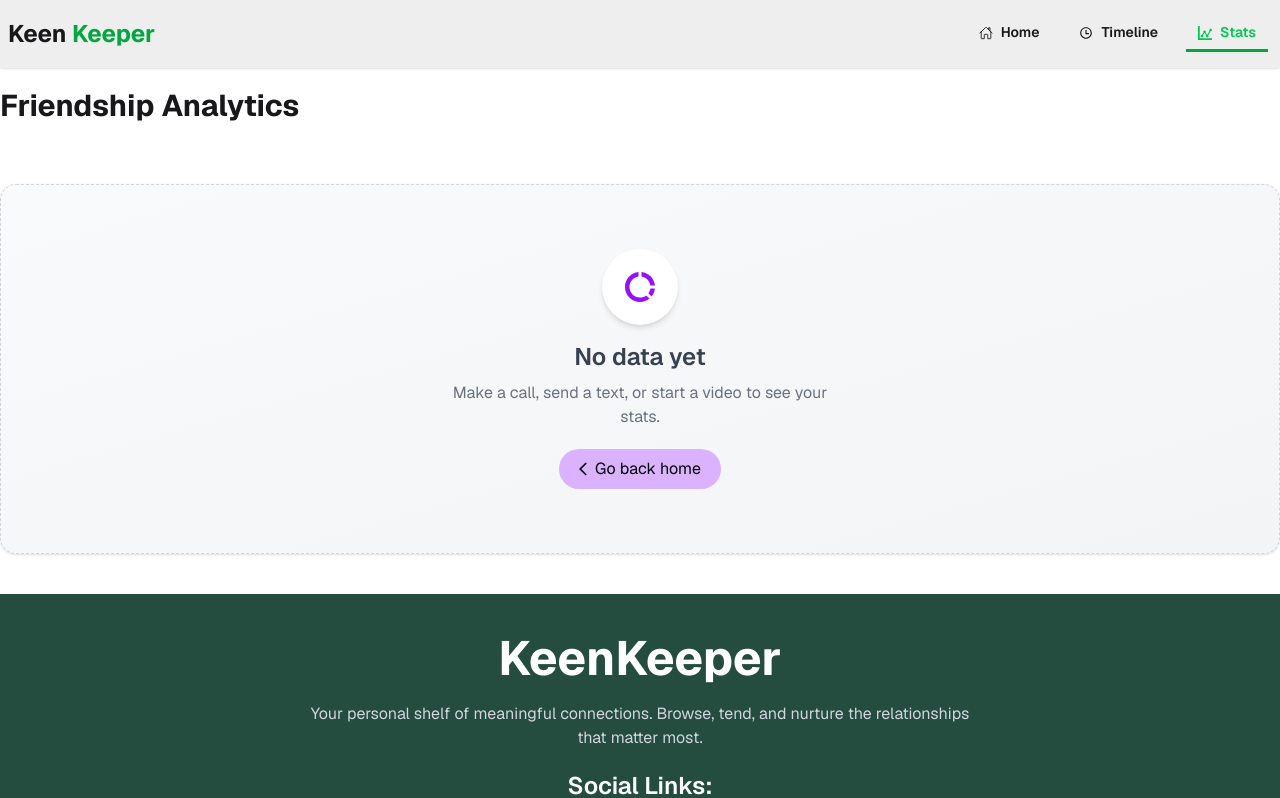
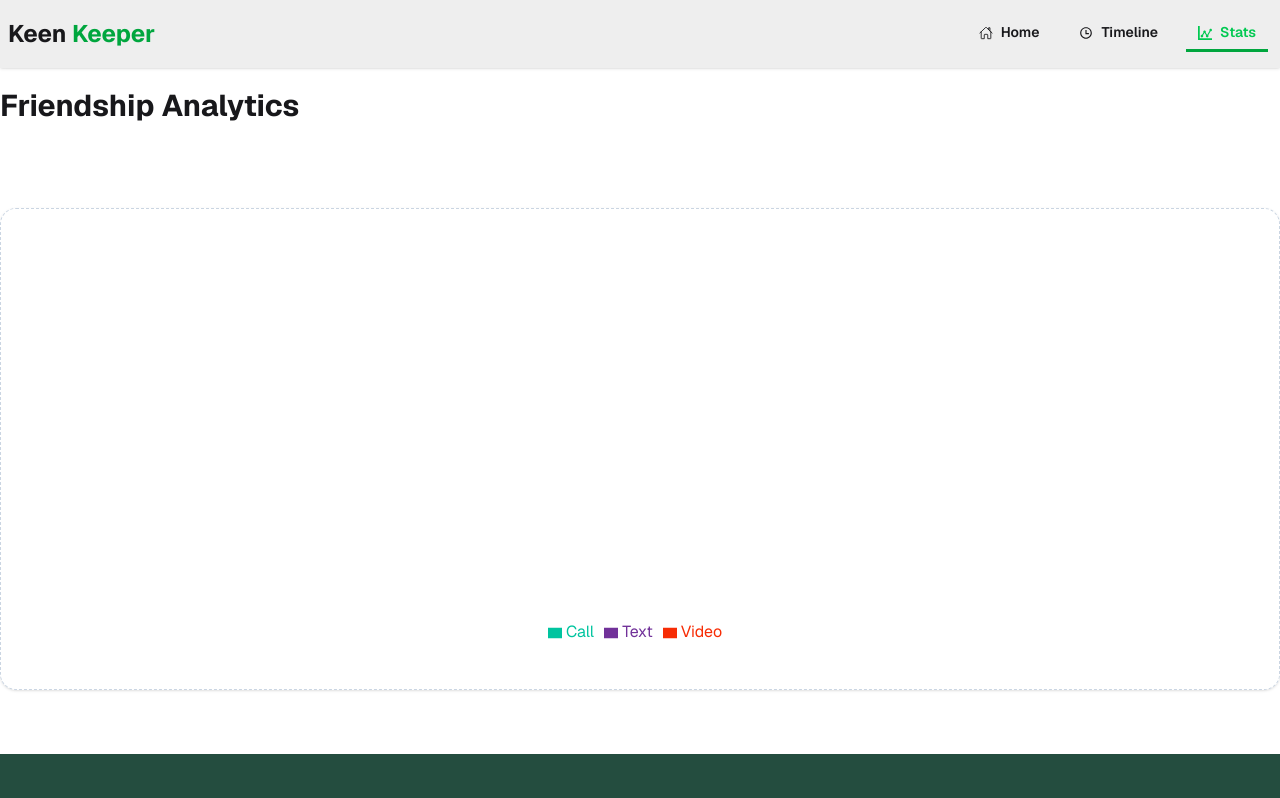
Before and after one commit to TonoySharma/assignment-7-keep-keeper, a React (Vite) app: page /stats in a window 1280 px wide. Shown: the top 798 px of the page. Built offline with nearby package versions, Linux system fonts and the light colour scheme.

Commit message:
add rechart

```diff
--- a/src/pages/stats/StatsChart.jsx
+++ b/src/pages/stats/StatsChart.jsx
@@ -1,50 +1,63 @@
-import React, { useContext } from "react";
-import { AllCardContext } from "../../context/AllCardProvider";
-import { RiDonutChartFill } from "react-icons/ri";
-import { Link } from "react-router";
-import { MdArrowBackIos } from "react-icons/md";
+import React, { useContext, useMemo } from 'react';
+import { Legend, Pie, PieChart, Tooltip, ResponsiveContainer } from 'recharts';
+import { AllCardContext } from '../../context/AllCardProvider';
 
 const StatsChart = () => {
+
   const { callHistory } = useContext(AllCardContext);
+
+  const data = useMemo(() => {
+    const counts = {
+      Call: 0,
+      Text: 0,
+      Video: 0,
+    };
+
+    callHistory.forEach((item) => {
+      if (counts[item.title] !== undefined) {
+        counts[item.title]++;
+      }
+    });
+
+    return [
+      { name: 'Call', value: counts.Call, fill: '#00C49F' },
+      { name: 'Text', value: counts.Text, fill: '#713199' },
+      { name: 'Video', value: counts.Video, fill: '#F72C05' },
+    ];
+  }, [callHistory]);
 
   return (
     <div className='container mx-auto'>
 
-      <h1 className='font-bold text-3xl py-5'>
-        Friendship Analytics
-      </h1>
+      <div>
+        <h1 className='font-bold text-3xl py-5'>
+          Friendship Analytics
+        </h1>
+      </div>
 
-      {callHistory.length === 0 ? (
+      <div className='flex justify-center my-16 shadow rounded-2xl p-10 border border-dashed border-slate-300'>
 
-       <div>
-           <div className="flex flex-col items-center justify-center border border-dashed border-gray-300 rounded-2xl py-16 my-10 bg-gradient-to-br from-gray-50 to-gray-100 shadow-sm">
+        <div className="w-full h-[300px] md:h-[400px]">
 
-          <div className="bg-white p-5 rounded-full shadow-md mb-4">
-            <RiDonutChartFill className="text-4xl text-purple-600" />
-          </div>
-
-          <h2 className="text-2xl font-semibold text-gray-700">
-            No data yet
-          </h2>
-
-          <p className="text-gray-500 mt-2 text-center max-w-sm">
-            Make a call, send a text, or start a video to see your stats.
-          </p>
-
-         <Link to="/">
-             <button className="mt-5 px-5 py-2 rounded-full bg-purple-300 hover:bg-purple-500 text-black cursor-pointer flex items-center">
-                  <MdArrowBackIos  className="transition-transform duration-300 group-hover:-translate-x-1" />
-                  Go back home
-              </button>
-          </Link>
+          <ResponsiveContainer width="100%" height="100%">
+            <PieChart>
+              <Pie
+                data={data}
+                innerRadius="70%"
+                outerRadius="100%"
+                cornerRadius={10}
+                paddingAngle={5}
+                dataKey="value"
+                isAnimationActive={true}
+              />
+              <Legend />
+              <Tooltip />
+            </PieChart>
+          </ResponsiveContainer>
 
         </div>
-       </div>
 
-      ) : (
-        ""
-
-      )}
+      </div>
 
     </div>
   );
```
